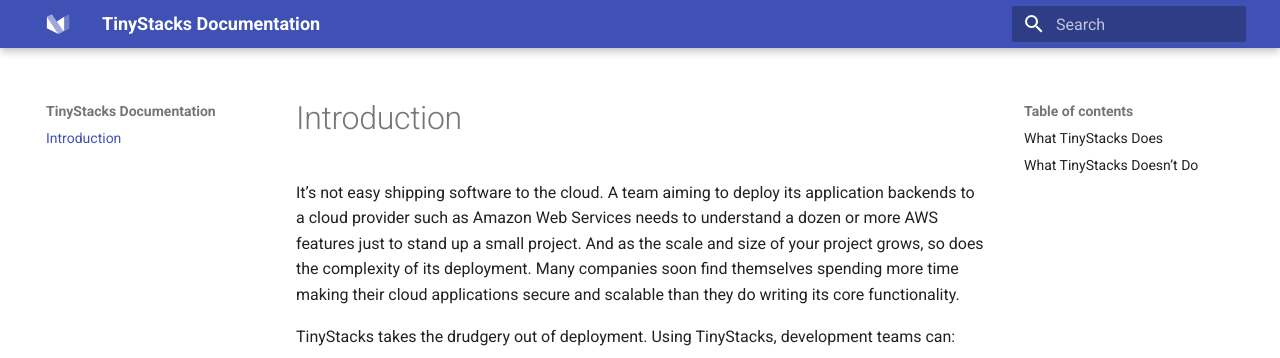
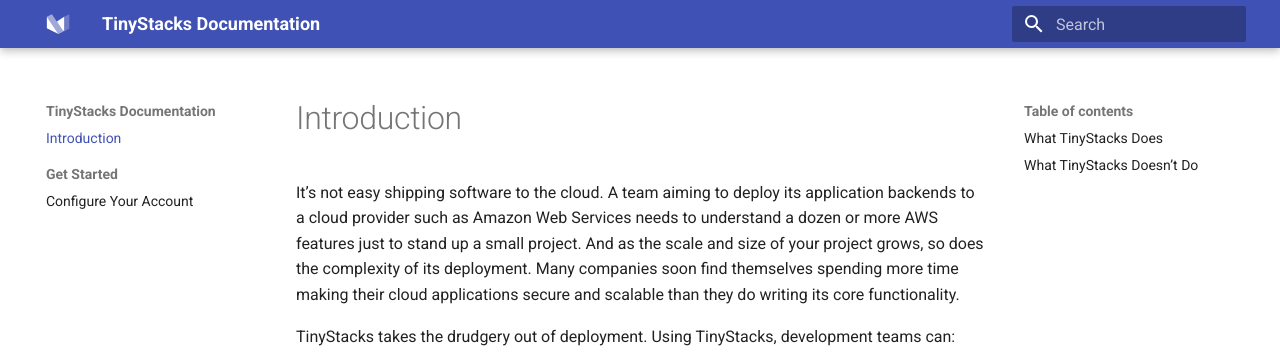
Before and after one commit to tinystacks/mkdocs, an MkDocs documentation site: the page built from docs/index.md, in a window 1280 px wide. Shown: the top 358 px of the page. Built offline with MkDocs 1.6.1 and Material for MkDocs 9.7.7, drawn with Linux system fonts in a browser that asks for light colours.

Commit message:
sample nav structure

```diff
--- a/mkdocs.yml
+++ b/mkdocs.yml
@@ -1,7 +1,8 @@
 site_name: TinyStacks Documentation
 theme:
   name: material
-  custom_dir: theme
+  features:
+    - navigation.sections
 
   # 404 page
   static_templates:
@@ -19,7 +20,8 @@
   favicon: assets/favicon.png
   icon:
     logo: logo
-plugins:
-  - search
-  - localsearch
-use_directory_urls: false
+
+nav:
+  - 'Introduction' : 'index.md'
+  - 'Get Started':
+    - 'Configure Your Account': 'configure.md'
```
Also changed, not shown: docs/configure.md (added, +22 -0 lines), 1 other file.
